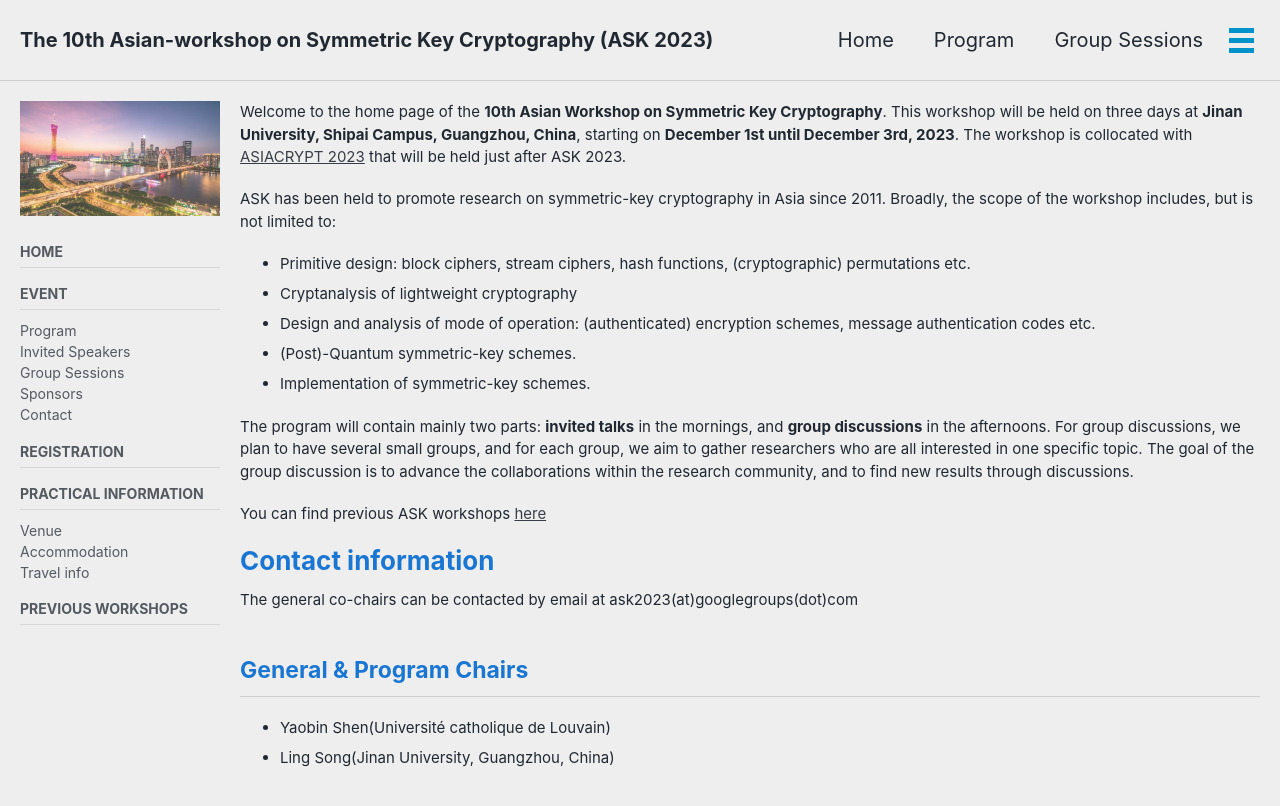
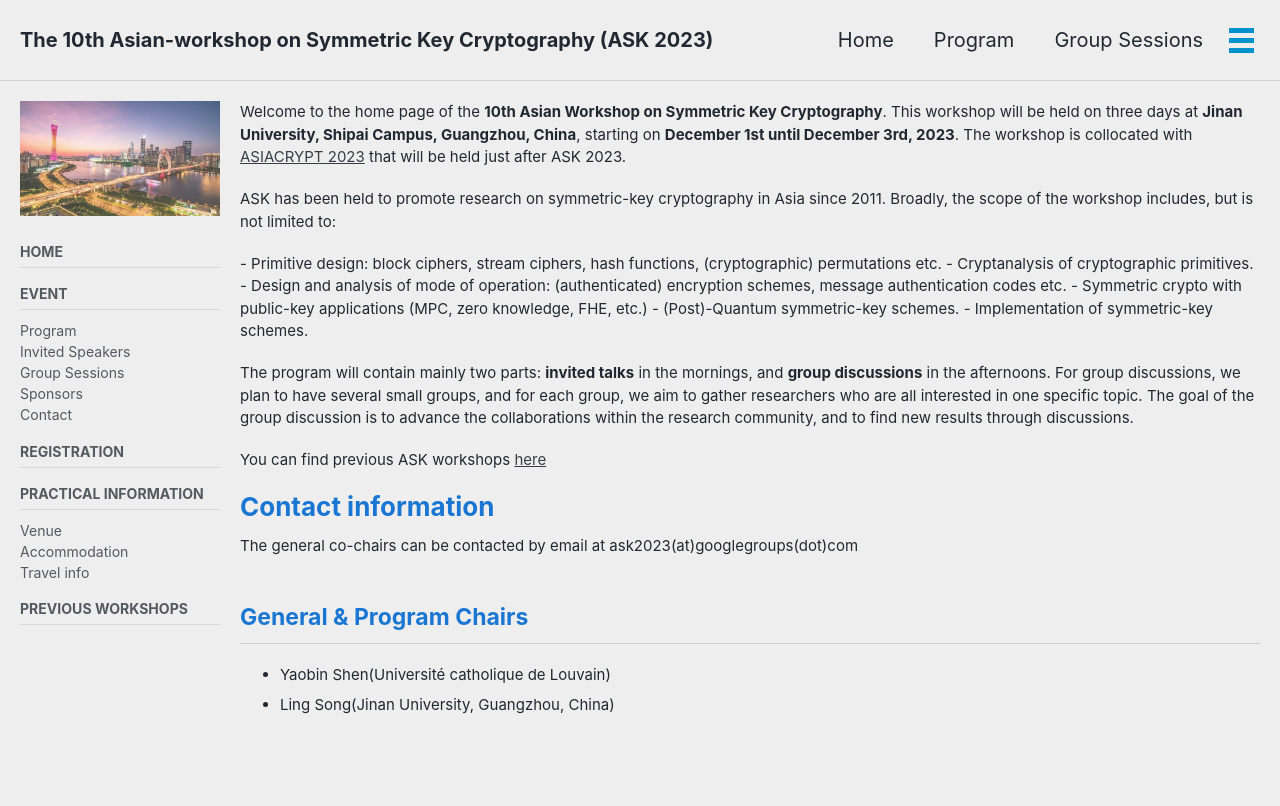
Before and after one commit to cryptanalysisbench/SATbench, a Jekyll site: the page built from index.md, in a window 1280 px wide and 900 px high. Shown: the top 806 px of the window. Built offline with Jekyll 4.4.1, drawn with Linux system fonts in a browser that asks for light colours; cached includes are drawn as plain includes; nearby versions of some CDN libraries.

Commit message:
Update index.md

```diff
--- a/index.md
+++ b/index.md
@@ -13,11 +13,12 @@ Welcome to the home page of the **10th Asian Workshop on Symmetric Key Cryptogra
 
 ASK has been held to promote research on symmetric-key cryptography in Asia since 2011. Broadly, the scope of the workshop includes, but is not limited to:
 
-- Primitive design: block ciphers, stream ciphers, hash functions, (cryptographic) permutations etc.
-- Cryptanalysis of lightweight cryptography
-- Design and analysis of mode of operation: (authenticated) encryption schemes, message authentication codes etc.
-- (Post)-Quantum symmetric-key schemes.
-- Implementation of symmetric-key schemes.
+­-	Primitive design: block ciphers, stream ciphers, hash functions, (cryptographic) permutations etc.
+­-	Cryptanalysis of cryptographic primitives.
+­-	Design and analysis of mode of operation: (authenticated) encryption schemes, message authentication codes etc.
+­-	Symmetric crypto with public-key applications (MPC, zero knowledge, FHE, etc.)
+­-	(Post)-Quantum symmetric-key schemes.
+­-	Implementation of symmetric-key schemes.
 
 The program will contain mainly two parts: **invited talks** in the mornings, and **group discussions** in the afternoons. For group discussions, we plan to have several small groups, and for each group, we aim to gather researchers who are all interested in one specific topic. The goal of the group discussion is to advance the collaborations within the research community, and to find new results through discussions.
 
```
